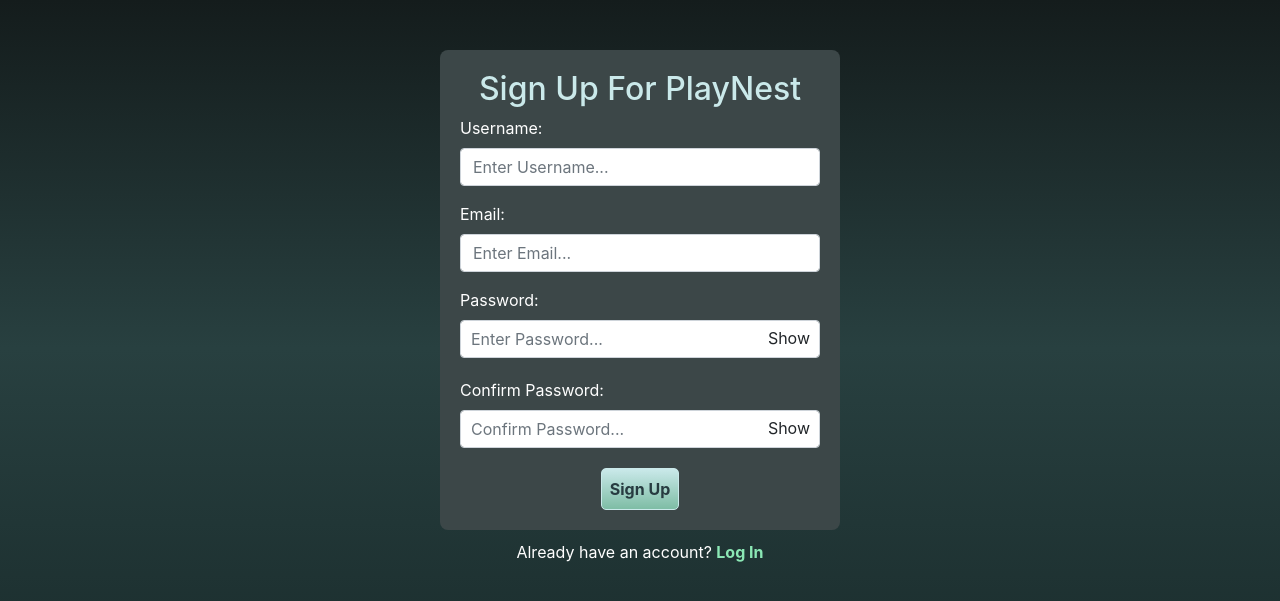
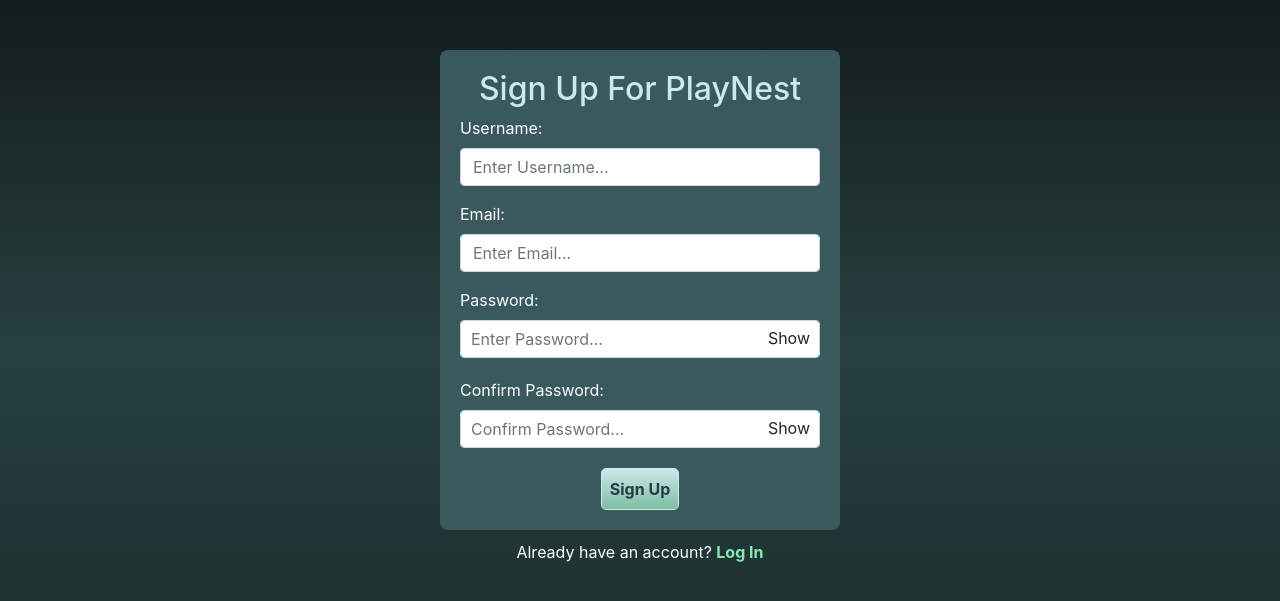
Before and after one commit to odesai840/PlayNest, a Flask app: page /signup in a window 1280 px wide. Shown: the top 601 px of the page. Run offline with Flask 3, Linux system fonts and the light colour scheme; some libraries are stand-ins or nearby versions.

Commit message:
styling changes, will explain more in pr

```diff
--- a/static/styles.css
+++ b/static/styles.css
@@ -100,7 +100,7 @@
 }
 
 .login-container {
-    background-color: #3c4748;
+    background-color: #39595f;
     padding: 20px;
     border-radius: 8px;
     margin: auto;
@@ -133,7 +133,7 @@
 }
 
 .signup-container {
-    background-color: #3c4748;
+    background-color: #39595f;
     padding: 20px;
     border-radius: 8px;
     margin: auto;
```
